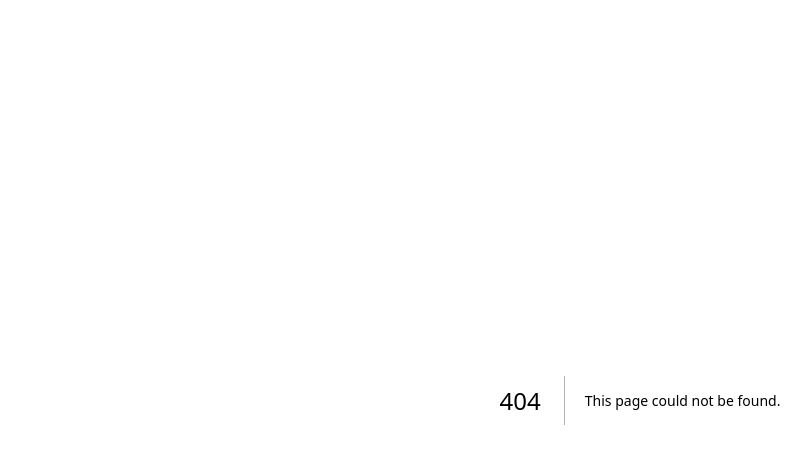
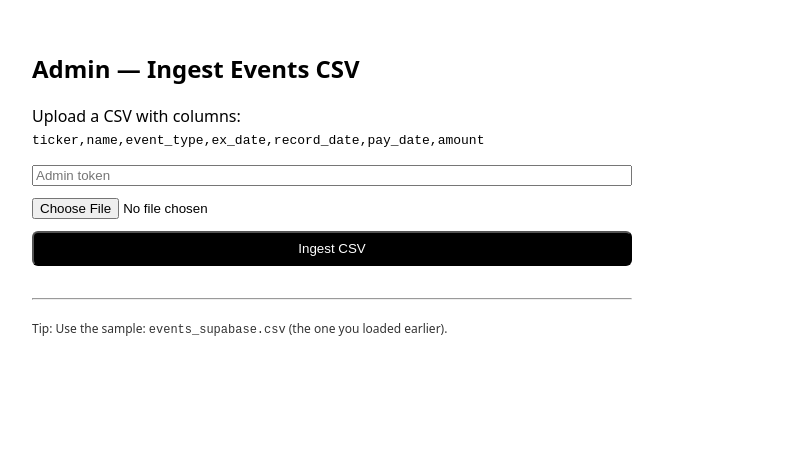
Before and after one commit to tejasdessai01/distribution-desk, a Next.js app: page /admin in a window 1280 px wide. Before the commit this address had no page. Shown: the top 464 px of the page, without its empty margins (0-811 px from the left). Built offline with nearby package versions, Linux system fonts and the light colour scheme.

Commit message:
Create page.js

```diff
--- /dev/null
+++ b/app/admin/page.js
@@ -0,0 +1,43 @@
+'use client'
+import { useState } from 'react'
+
+export default function AdminPage(){
+  const [file, setFile] = useState(null)
+  const [token, setToken] = useState('')
+  const [msg, setMsg] = useState('')
+
+  async function ingest(){
+    if (!file) { setMsg('Choose a CSV first.'); return }
+    setMsg('Uploading…')
+    const fd = new FormData()
+    fd.append('file', file)
+    const r = await fetch('/api/admin/ingest', {
+      method: 'POST',
+      body: fd,
+      headers: { 'x-admin-token': token }
+    })
+    const j = await r.json()
+    if (!r.ok) { setMsg(`Error: ${j.error || 'unknown'}`); return }
+    setMsg(`Done. Inserted: ${j.inserted} | Skipped: ${j.skipped} | Errors: ${j.errors}`)
+  }
+
+  return (
+    <main style={{padding:24, maxWidth:600, fontFamily:'system-ui, -apple-system, Segoe UI, Roboto, Arial'}}>
+      <h2>Admin — Ingest Events CSV</h2>
+      <p>Upload a CSV with columns: <code>ticker,name,event_type,ex_date,record_date,pay_date,amount</code></p>
+
+      <div style={{display:'grid', gap:12, marginTop:12}}>
+        <input type="password" placeholder="Admin token" value={token} onChange={e=>setToken(e.target.value)} />
+        <input type="file" accept=".csv" onChange={e=>setFile(e.target.files?.[0] || null)} />
+        <button onClick={ingest} style={{padding:'8px 12px', background:'#000', color:'#fff', borderRadius:6}}>Ingest CSV</button>
+        <div style={{fontSize:12, opacity:.8}}>{msg}</div>
+      </div>
+
+      <hr style={{margin:'20px 0'}} />
+
+      <div style={{fontSize:12, opacity:.8}}>
+        Tip: Use the sample: <code>events_supabase.csv</code> (the one you loaded earlier).
+      </div>
+    </main>
+  )
+}
```
